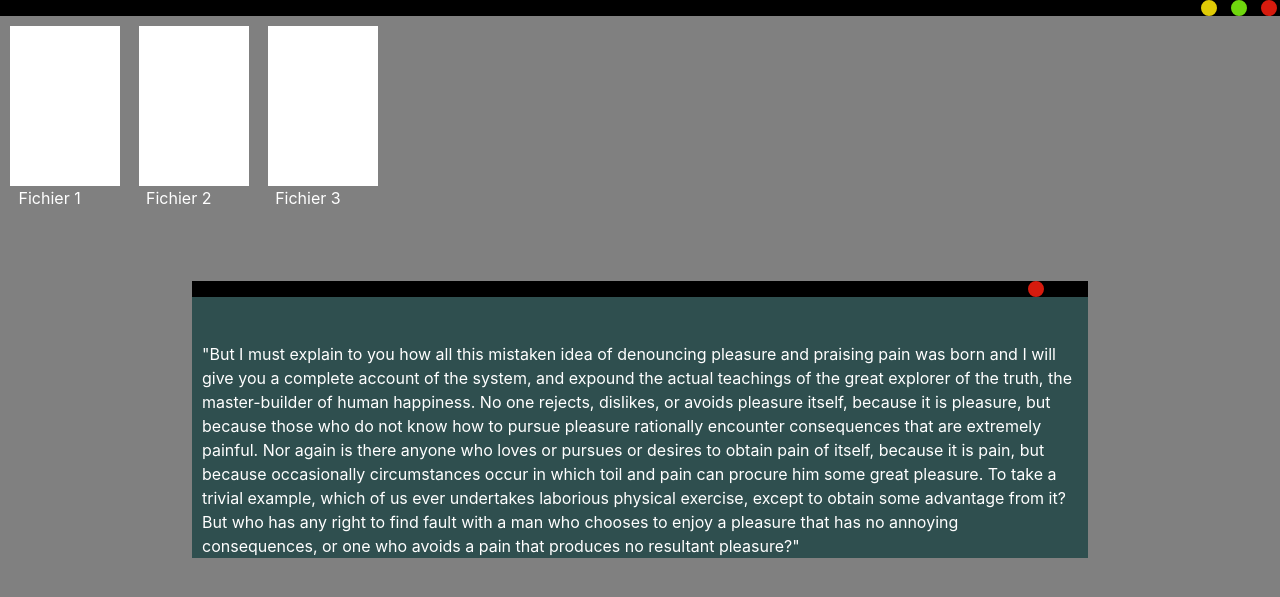
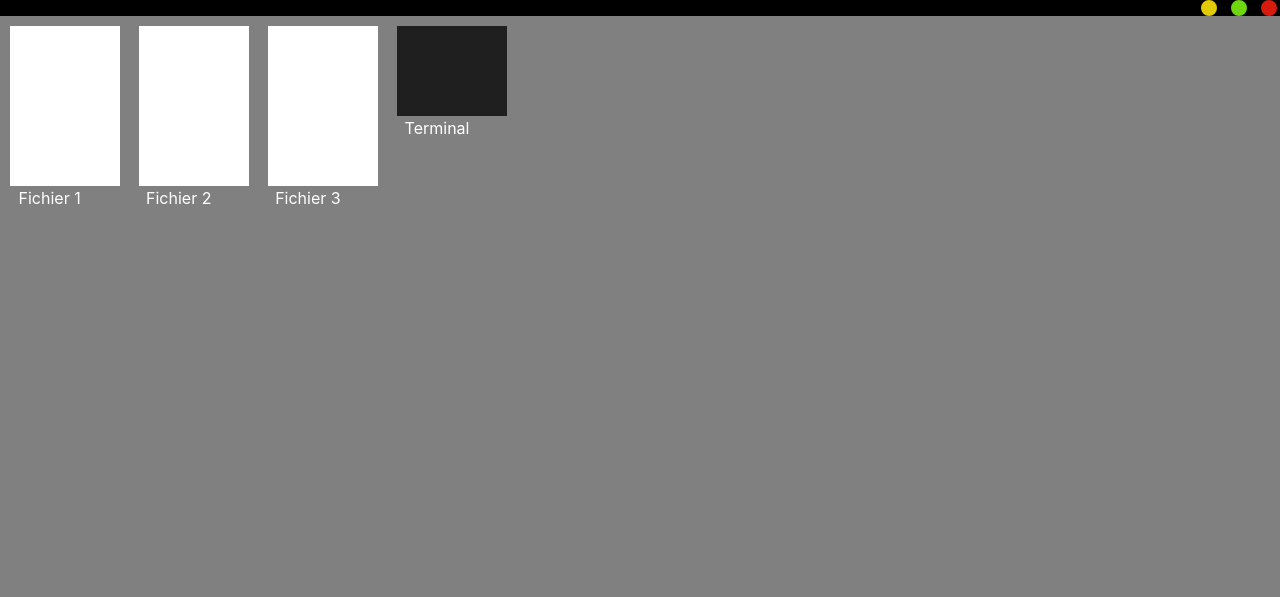
Before and after one commit to Lucifs/Escape, a PHP site: page /ordi.html in a window 1280 px wide. Shown: the top 597 px of the page. Run offline with PHP 8.4, Linux system fonts and the light colour scheme.

Commit message:
Ordi quasi fini

```diff
--- a/css/style-ordi.css
+++ b/css/style-ordi.css
@@ -19,7 +19,7 @@ body {
     border: 2px solid #6fd70e;
 }
 
-#moncercle3 {
+.moncercle3 {
     background: #d71b0e;
     border-radius: 50%;
     width: 16px;
@@ -44,5 +44,31 @@ body {
 }
 
 #texte1 {
-    display: block;
+    display: none;
 }
+#texte2{
+    display: none;
+}
+#texte3 {
+    display : none;
+}
+
+#terminal-command{
+    display : none;
+}
+
+.terminal{
+    background-color: rgb(31, 31, 31);
+    margin: 0 auto;
+    width: 110px;
+    height: 90px;
+}
+
+.texte-command {
+    background-color: rgb(31, 31, 31);
+    margin: 0% 15% 5%;
+}
+
+#code {
+   background-color: transparent;
+}
--- /dev/null
+++ b/js/ordi-script.js
@@ -0,0 +1,29 @@
+// $('#un_autre_bouton').click(function(){
+//     $('#cache').show();
+//  });
+
+$('#fichier1').click(() => {
+        $('#texte1').show();
+    });
+$('#close1').click( function () {
+        $('#texte1').hide();
+    });
+$('#fichier2').click(() => {
+        $('#texte2').show();
+    });
+$('#close2').click( function () {
+        $('#texte2').hide();
+    });
+$('#fichier3').click(() => {
+        $('#texte3').show();
+    });
+$('#close3').click( function () {
+        $('#texte3').hide();
+    });
+
+$('#terminal').click(() => {
+        $('#terminal-command').show();
+    });
+$('#close-t').click( function () {
+        $('#terminal-command').hide();
+    });
--- a/ordi.html
+++ b/ordi.html
@@ -24,7 +24,7 @@
                     <div id="moncercle2"></div>
                 </div>
                 <div class="col-sm-1">
-                    <div id="moncercle3"></div>
+                    <div class="moncercle3"></div>
                 </div>
             </div>
         </div>
@@ -43,7 +43,16 @@
             <div class="img"></div>
             <p style="text-align: center;"> Fichier 3</p>
         </div>
+        <!-- Terminal pour rentrer le code -->
+        <div class="col-lg-1 fichier" id="terminal">
+            <div class="terminal"></div>
+            <p style="text-align: center;"> Terminal</p>
+        </div>
     </div>
+
+
+
+
 
     <!-- fenêtre qui apparait pour chaque fichier quand on clique dessus-->
     <div id="texte1">
@@ -58,25 +67,122 @@
                         <div class="col-sm-1">
                         </div>
                         <div class="col-sm-1">
-                            <div id="moncercle3"></div>
+                            <div class="moncercle3" id="close1"></div>
                             <!-- Bouton de retour-->
                         </div>
                     </div>
                 </div>
             </div>
             <p style="margin: 0 10px;">
-                "But I must explain to you how all this mistaken idea of denouncing pleasure and praising pain was born and I will give you a complete account of the system, and expound the actual teachings of the great explorer of the truth, the master-builder of human
-                happiness. No one rejects, dislikes, or avoids pleasure itself, because it is pleasure, but because those who do not know how to pursue pleasure rationally encounter consequences that are extremely painful. Nor again is there anyone who
-                loves or pursues or desires to obtain pain of itself, because it is pain, but because occasionally circumstances occur in which toil and pain can procure him some great pleasure. To take a trivial example, which of us ever undertakes laborious
-                physical exercise, except to obtain some advantage from it? But who has any right to find fault with a man who chooses to enjoy a pleasure that has no annoying consequences, or one who avoids a pain that produces no resultant pleasure?"
+                "But I must explain to you how all this mistaken idea of denouncing pleasure and praising pain was born
+                and I will give you a complete account of the system, and expound the actual teachings of the great
+                explorer of the truth, the master-builder of human
+                happiness. No one rejects, dislikes, or avoids pleasure itself, because it is pleasure, but because
+                those who do not know how to pursue pleasure rationally encounter consequences that are extremely
+                painful. Nor again is there anyone who
+                loves or pursues or desires to obtain pain of itself, because it is pain, but because occasionally
+                circumstances occur in which toil and pain can procure him some great pleasure. To take a trivial
+                example, which of us ever undertakes laborious
+                physical exercise, except to obtain some advantage from it? But who has any right to find fault with a
+                man who chooses to enjoy a pleasure that has no annoying consequences, or one who avoids a pain that
+                produces no resultant pleasure?"
             </p>
         </div>
     </div>
+    <div id="texte2">
+        <div class="texte">
+            <div class="row" style="background-color: black; margin : 5% 0% 5%">
+                <div class="col-sm-11"></div>
+                <div class="col-sm-1">
+                    <div class="row">
+                        <div class="col-sm-11"></div>
+                        <div class="col-sm-1">
+                        </div>
+                        <div class="col-sm-1">
+                        </div>
+                        <div class="col-sm-1">
+                            <div class="moncercle3" id="close2"></div>
+                            <!-- Bouton de retour-->
+                        </div>
+                    </div>
+                </div>
+            </div>
+            <p style="margin: 0 10px;">
+                "But I must explain to you how all this mistaken idea of denouncing pleasure and praising pain was born
+                and I will give you a complete account of the system, and expound the actual teachings of the great
+                explorer of the truth, the master-builder of human
+                happiness. No one rejects, dislikes, or avoids pleasure itself, because it is pleasure, but because
+                those who do not know how to pursue pleasure rationally encounter consequences that are extremely
+                painful. Nor again is there anyone who
+                loves or pursues or desires to obtain pain of itself, because it is pain, but because occasionally
+                circumstances occur in which toil and pain can procure him some great pleasure. To take a trivial
+                example, which of us ever undertakes laborious
+                physical exercise, except to obtain some advantage from it? But who has any right to find fault with a
+                man who chooses to enjoy a pleasure that has no annoying consequences, or one who avoids a pain that
+                produces no resultant pleasure?"
+            </p>
+        </div>
+    </div>
+    <div id="texte3">
+        <div class="texte">
+            <div class="row" style="background-color: black; margin : 5% 0% 5%">
+                <div class="col-sm-11"></div>
+                <div class="col-sm-1">
+                    <div class="row">
+                        <div class="col-sm-11"></div>
+                        <div class="col-sm-1">
+                        </div>
+                        <div class="col-sm-1">
+                        </div>
+                        <div class="col-sm-1">
+                            <div class="moncercle3" id="close3"></div>
+                            <!-- Bouton de retour-->
+                        </div>
+                    </div>
+                </div>
+            </div>
+            <p style="margin: 0 10px;">
+                "But I must explain to you how all this mistaken idea of denouncing pleasure and praising pain was born
+                and I will give you a complete account of the system, and expound the actual teachings of the great
+                explorer of the truth, the master-builder of human
+                happiness. No one rejects, dislikes, or avoids pleasure itself, because it is pleasure, but because
+                those who do not know how to pursue pleasure rationally encounter consequences that are extremely
+                painful. Nor again is there anyone who
+                loves or pursues or desires to obtain pain of itself, because it is pain, but because occasionally
+                circumstances occur in which toil and pain can procure him some great pleasure. To take a trivial
+                example, which of us ever undertakes laborious
+                physical exercise, except to obtain some advantage from it? But who has any right to find fault with a
+                man who chooses to enjoy a pleasure that has no annoying consequences, or one who avoids a pain that
+                produces no resultant pleasure?"
+            </p>
+        </div>
+    </div>
+    <div id="terminal-command">
+        <div class="texte-command">
+            <div class="row" style="background-color: black; margin : 5% 0% 5%">
+                <div class="col-sm-11"></div>
+                <div class="col-sm-1">
+                    <div class="row">
+                        <div class="col-sm-11"></div>
+                        <div class="col-sm-1">
+                        </div>
+                        <div class="col-sm-1">
+                        </div>
+                        <div class="col-sm-1">
+                            <div class="moncercle3" id="close-t"></div>
+                            <!-- Bouton de retour-->
+                        </div>
+                    </div>
+                </div>
+            </div>
+            <div style="margin: 0 10px;">
+                > Entrer le code :
+                <input id="code" type="text">
+            </div>
+        </div>
+    </div>
 
-
-
-
-    <script src="https://code.jquery.com/jquery-3.3.1.slim.min.js" integrity="sha384-q8i/X+965DzO0rT7abK41JStQIAqVgRVzpbzo5smXKp4YfRvH+8abtTE1Pi6jizo" crossorigin="anonymous"></script>
-    <script src="https://cdnjs.cloudflare.com/ajax/libs/popper.js/1.14.7/umd/popper.min.js" integrity="sha384-UO2eT0CpHqdSJQ6hJty5KVphtPhzWj9WO1clHTMGa3JDZwrnQq4sF86dIHNDz0W1" crossorigin="anonymous"></script>
-    <script src="https://stackpath.bootstrapcdn.com/bootstrap/4.3.1/js/bootstrap.min.js" integrity="sha384-JjSmVgyd0p3pXB1rRibZUAYoIIy6OrQ6VrjIEaFf/nJGzIxFDsf4x0xIM+B07jRM" crossorigin="anonymous"></script>
+    <script type="text/javascript" src="js/jquery.min.js"></script>
+    <script type="text/javascript" src="js/bootstrap.min.js"></script>
+    <script type="text/javascript" src="js/ordi-script.js"></script>
 </body>
```
